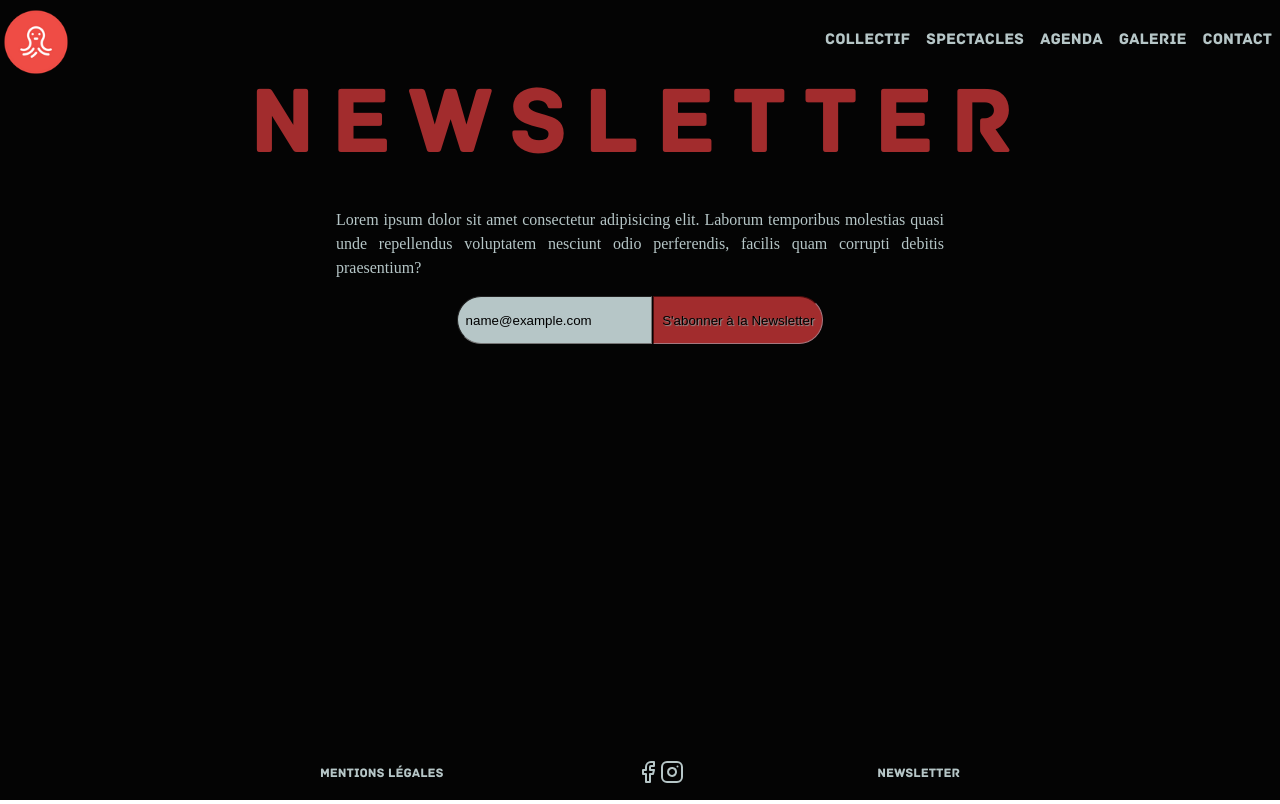
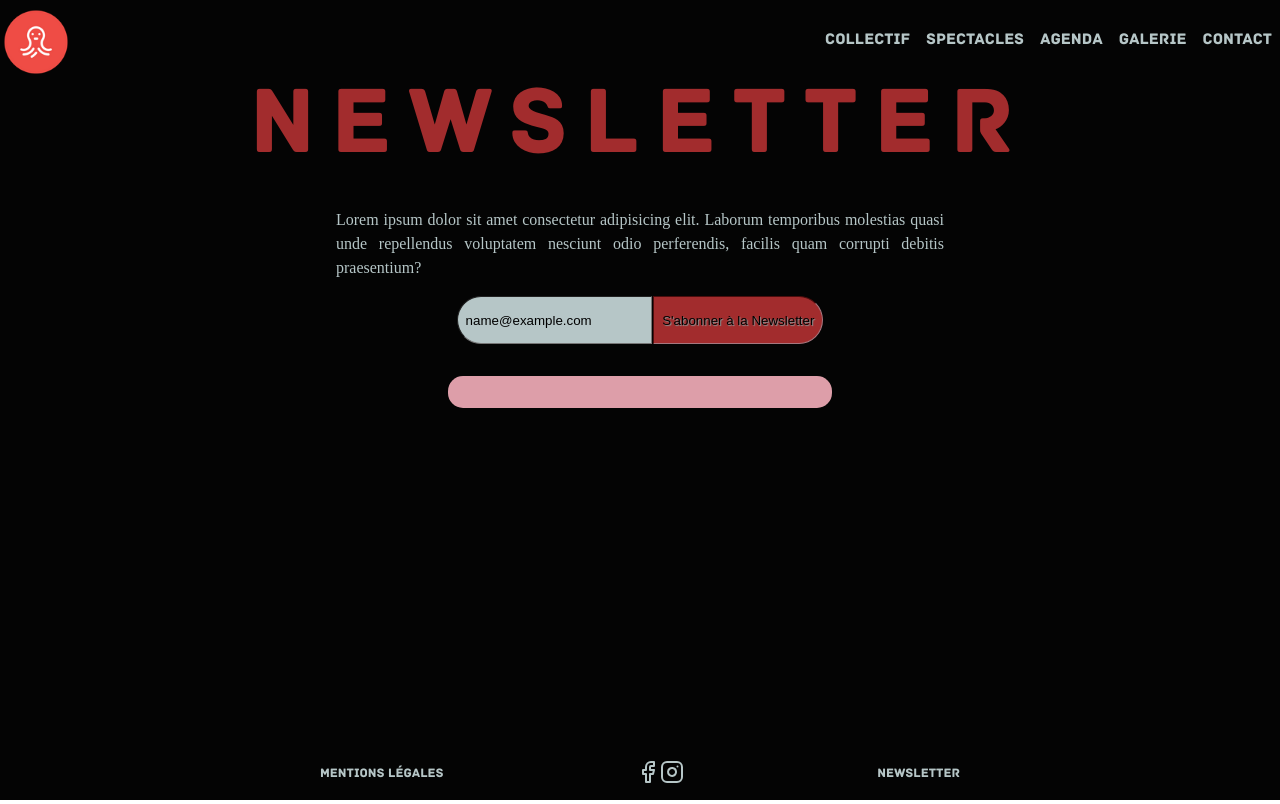
Before and after one commit to mickaelboonen/octopus-nextjs-app, a Next.js app: page /newsletter in a window 1280 px wide. Both pictures are taken after typing "name@example.com" into the empty fields and a click on the button "S'abonner à la Newsletter". Built offline with nearby package versions, Linux system fonts and the light colour scheme; no server answers.

Commit message:
added newsletter middleware + state and newsletter submit ok

```diff
--- a/app/reducer/app.js
+++ b/app/reducer/app.js
@@ -2,24 +2,28 @@ import { createSlice } from '@reduxjs/toolkit';
 
 const initialState = {
     show: false,
+    successMessage: '',
+    errorMessage: '',
 };
 const messageSlice = createSlice({
-    name: 'galerie',
+    name: 'app',
     initialState,
     reducers: {
-        showMessage: (state, action) => {
-            state.show = true;
-            state.options = {
-                ...initialState.options,
-                ...action.payload
-            };
-        },
-        hideMessage: (state, action) => {
-            state.show = false;
+      registerEmail: (state, action) => {
+      },
+      showRegisterationResponse: (state, action) => {
+        if (action.payload.status !== 201) {
+          state.errorMessage = action.payload.data;
+          state.successMessage = '';
         }
-    }
+        else {
+          state.successMessage = action.payload.data;
+          state.errorMessage = '';
+        }
+      },
+    },
 });
 
-export const { hideMessage, showMessage } = messageSlice.actions;
+export const { registerEmail, showRegisterationResponse } = messageSlice.actions;
 
 export default messageSlice.reducer;
--- a/app/store.js
+++ b/app/store.js
@@ -9,6 +9,7 @@ import teamMiddleware from '../middlewares/teamMiddleware';
 import playMiddleware from '../middlewares/playMiddleware';
 import dateMiddleware from '../middlewares/dateMiddleware';
 import galerieMiddleware from '../middlewares/galerieMiddleware';
+import newsletterMiddleware from '../middlewares/newsletterMiddleware';
 
 export const store = configureStore({
   reducer: {
@@ -18,7 +19,7 @@ export const store = configureStore({
     play: playReducer,
     galerie: galerieReducer,
   },
-  middleware: [galerieMiddleware, teamMiddleware, playMiddleware, dateMiddleware],
+  middleware: [galerieMiddleware, teamMiddleware, playMiddleware, dateMiddleware, newsletterMiddleware],
 });
 
 export default store;
--- /dev/null
+++ b/middlewares/newsletterMiddleware.js
@@ -0,0 +1,21 @@
+import { showRegisterationResponse  } from '../app/reducer/app';
+import api from './api';
+
+const newsletterMiddleware = (store) => (next) => (action) => {
+  switch (action.type) {
+    case 'app/registerEmail':
+      api.post(`/api/newsletter/subscribe`, {email: action.payload.email} )
+        .then((response) => {
+          store.dispatch(showRegisterationResponse(response))
+        })
+        .catch((error) => {
+          store.dispatch(showRegisterationResponse(error.response))
+        });
+
+      break;
+    default:
+  }
+  next(action);
+};
+
+export default newsletterMiddleware;
--- a/pages/galerie/index.js
+++ b/pages/galerie/index.js
@@ -1,6 +1,5 @@
 import { useEffect } from 'react';
 import Head from 'next/head';
-import { fetchPhotos } from '../../app/reducer/galerie';
 import { useDispatch, useSelector } from 'react-redux';
 
 // Import Images
@@ -19,7 +18,7 @@ import styles from './galerie.module.scss';
 import layoutStyles from '../../components/layout.module.scss';
 
 // Import Actions
-import { displayPicture, setNextPhoto,leaveShowroom } from '../../app/reducer/galerie';
+import { fetchPhotos, displayPicture, setNextPhoto,leaveShowroom } from '../../app/reducer/galerie';
 
 export default function Galerie() {
   const {
--- a/pages/newsletter/index.js
+++ b/pages/newsletter/index.js
@@ -6,7 +6,17 @@ import PageTitle from '../../components/page_title';
 import { useForm } from 'react-hook-form';
 import { useRouter } from 'next/router';
 
+import { useDispatch, useSelector } from 'react-redux';
+
+// Import Actions
+import { registerEmail, setNextPhoto,leaveShowroom } from '../../app/reducer/app';
+
 export default function Newsletter() {
+  const {
+    errorMessage,
+    successMessage
+  } = useSelector((state) => state.app);
+  const dispatch = useDispatch();
   const {
     newsletter,
     newsletter__form,
@@ -14,6 +24,9 @@ export default function Newsletter() {
     newsletter__form__button,
     newsletter__disclaimer,
     newsletter__error,
+    newsletter__response,
+    newsletter__response__error,
+    newsletter__response__success,
   } = styles;
   const {
     register,
@@ -23,7 +36,7 @@ export default function Newsletter() {
     },
   } = useForm();
   const onSubmit = (data) => {
-    console.log(data);
+    dispatch(registerEmail(data));
   };
   return (
     <Layout>
@@ -52,6 +65,16 @@ export default function Newsletter() {
         </form>
         {errors.email && <p className={newsletter__error}>{errors.email.message}</p>}
       </div>
+      {(errorMessage !== '' || successMessage !== '') && (
+        <div className={newsletter__response}>
+          {successMessage !== '' && (
+            <p className={newsletter__response__success}>{successMessage}</p>
+          )}
+          {errorMessage !== '' && (
+            <p className={newsletter__response__error}>{errorMessage}</p>
+          )}
+        </div>
+      )}
     </Layout>
   )
 }
--- a/pages/newsletter/news.module.scss
+++ b/pages/newsletter/news.module.scss
@@ -67,9 +67,39 @@ $dark-pink-border: 1px solid #651011;
         }
       }
     }
+
+  &__response {
+    margin: 2rem auto;
+    width: 90%;
+
+    &__error,
+    &__success {
+      padding: 1rem;
+      border-radius: 15px;
+      font-style: italic;
+      font-size: 1.2em;
+    }
+
+    &__error {
+      background-color: #dd9ea9;
+      color: #651011;
+    }
+
+    &__success {
+      background-color: #086766;
+      color: #ccebea;
+
+    }
+  }
+
+
 }
 @media (min-width: 700px) {
   .newsletter {
     width: 50%;
+
+    &__response {
+      width: 30%;
     }
   }
+}
```
Lines whose indentation alone changed are shown as unchanged.
